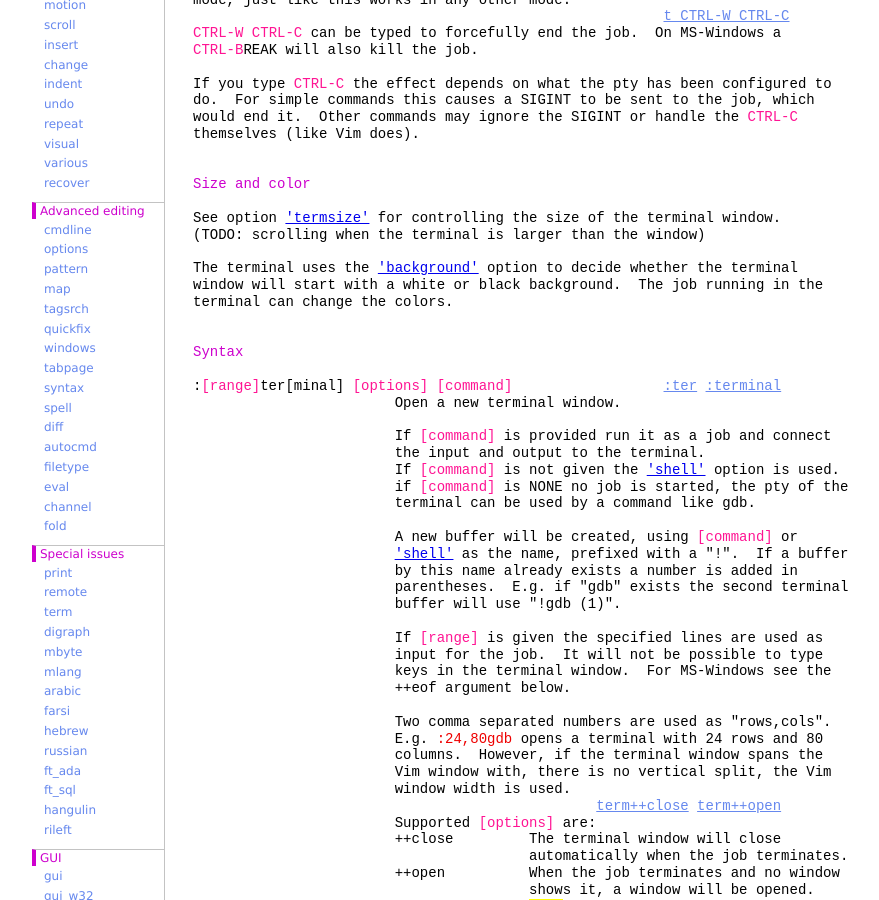
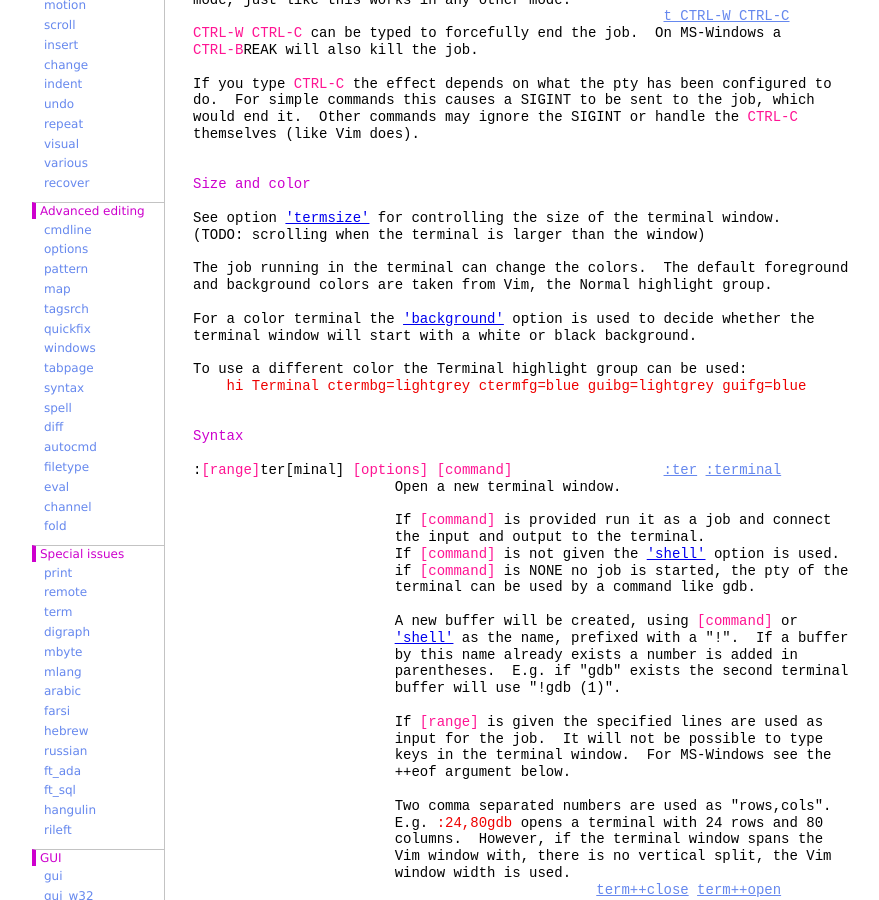
Before and after one commit to vim-jp/vimdoc-en, a Jekyll site: the page built from terminal.html, in a window 1280 px wide and 900 px high, scrolled down 1404 px. Shown: the whole window, without its empty margins (208-1087 px from the left). Built offline with Jekyll 4.4.1, drawn with Linux system fonts in a browser that asks for light colours; nearby versions of some CDN libraries; comment, search, counter and statistics services are not loaded; some of the changed text lies outside the part shown.

Commit message:
Generated by Travis JOB 229.1
https://travis-ci.org/vim-jp/vimdoc-en/builds/275535417

```diff
--- a/terminal.html
+++ b/terminal.html
@@ -3,7 +3,7 @@ layout: vimdoc
 helpname: 'terminal'
 ---
 <div id='vimCodeElement'>
-<a class="Constant" href="terminal.html" name="terminal.txt">terminal.txt</a>&nbsp;&nbsp;For&nbsp;<span class="Identifier">Vim version 8.0.</span>&nbsp;&nbsp;Last change: 2017 Sep 10<br>
+<a class="Constant" href="terminal.html" name="terminal.txt">terminal.txt</a>&nbsp;&nbsp;For&nbsp;<span class="Identifier">Vim version 8.0.</span>&nbsp;&nbsp;Last change: 2017 Sep 13<br>
 <br>
 <br>
 &nbsp;&nbsp;&nbsp;&nbsp;&nbsp;&nbsp;&nbsp;&nbsp;&nbsp;&nbsp;&nbsp;&nbsp;&nbsp;&nbsp;&nbsp;&nbsp;&nbsp;&nbsp;<span class="Identifier">VIM REFERENCE MANUAL&nbsp;&nbsp;&nbsp;&nbsp;by Bram Moolenaar</span><br>
@@ -90,9 +90,14 @@ themselves (like Vim does).<br>
 See option&nbsp;<a class="Type" href="options.html#'termsize'">'termsize'</a>&nbsp;for controlling the size of the terminal window.<br>
 (TODO: scrolling when the terminal is larger than the window)<br>
 <br>
-The terminal uses the&nbsp;<a class="Type" href="options.html#'background'">'background'</a>&nbsp;option to decide whether the terminal<br>
-window will start with a white or black background.&nbsp;&nbsp;The job running in the<br>
-terminal can change the colors.<br>
+The job running in the terminal can change the colors.&nbsp;&nbsp;The default foreground<br>
+and background colors are taken from Vim, the Normal highlight group.<br>
+<br>
+For a color terminal the&nbsp;<a class="Type" href="options.html#'background'">'background'</a>&nbsp;option is used to decide whether the<br>
+terminal window will start with a white or black background.<br>
+<br>
+To use a different color the Terminal highlight group can be used:<br>
+<div class="helpExample">&nbsp;&nbsp;&nbsp;&nbsp;hi Terminal ctermbg=lightgrey ctermfg=blue guibg=lightgrey guifg=blue</div>
 <br>
 <br>
 <span class="PreProc">Syntax</span><br>
@@ -408,6 +413,12 @@ When&nbsp;<a class="Type" href="options.html#'background'">'background'</a>&nbsp
 &nbsp;&nbsp;hi debugPC term=reverse ctermbg=darkblue guibg=darkblue<br>
 &nbsp;&nbsp;hi debugBreakpoint term=reverse ctermbg=red guibg=red<br>
 <br>
+To change the width of the Vim window when debugging starts, and use a<br>
+vertical split:<br>
+<div class="helpExample">&nbsp;&nbsp;let g:termdebug_wide = 163</div>
+This will set &amp;columns to 163 when :Termdebug is used.&nbsp;&nbsp;The value is restored<br>
+when quitting the debugger.<br>
+<br>
 <br>
 <br>
 &nbsp;vim:tw=78:ts=8:ft=help:norl:<br>
```
